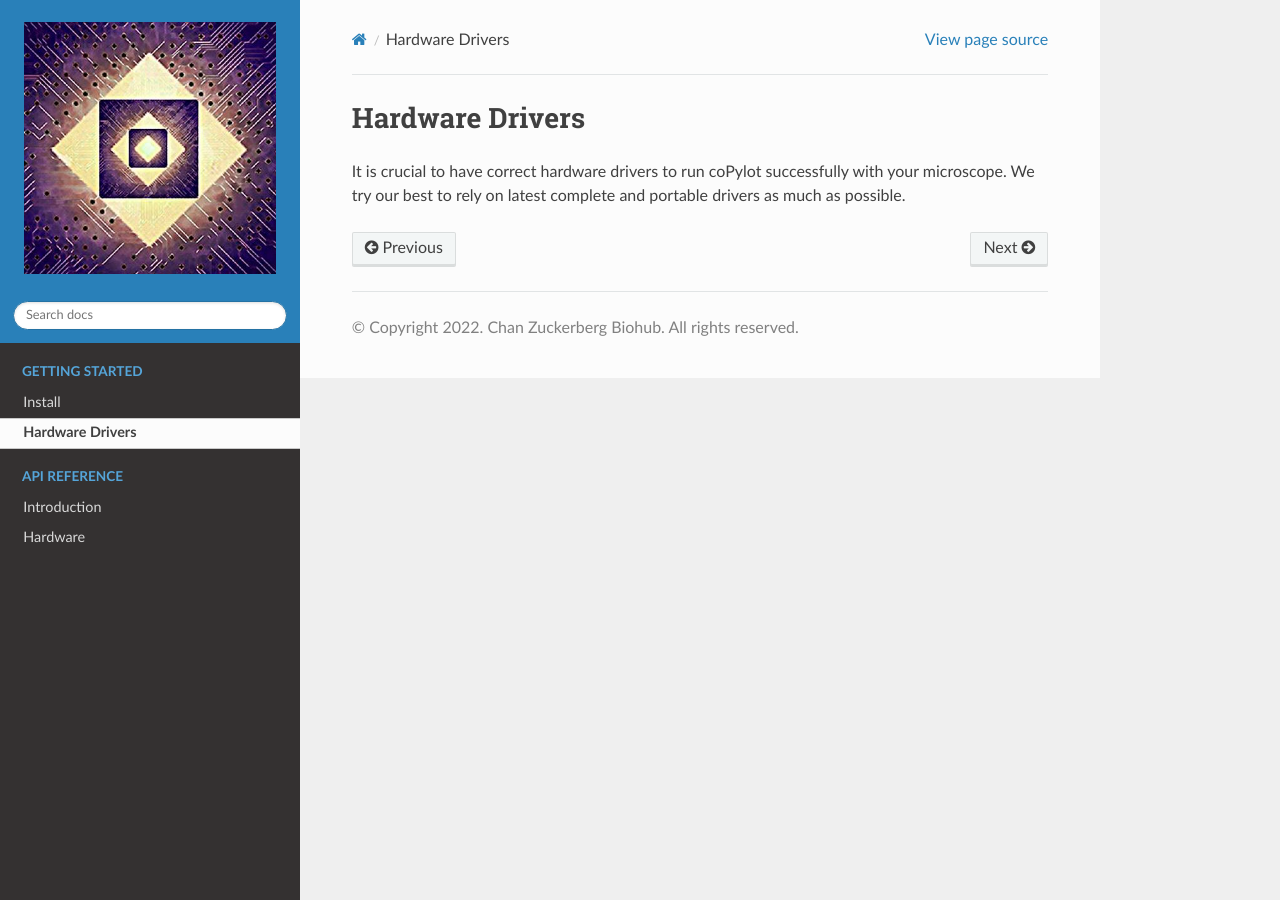
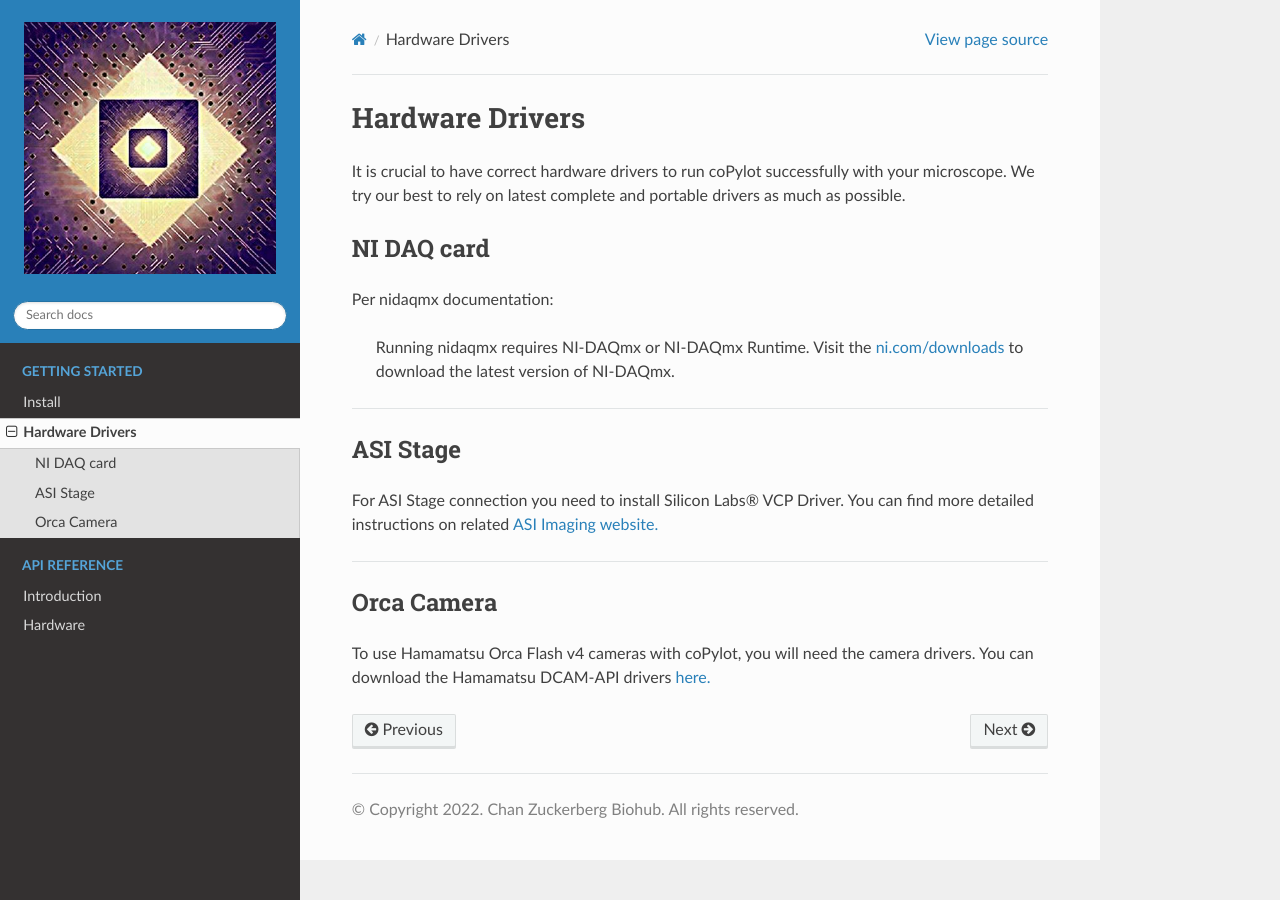
Before and after one commit to czbiohub-sf/coPylot, a Sphinx documentation site: the page built from docs/source/getting_started/hardware_drivers.rst, in a window 1280 px wide. Built offline with Sphinx 7.4.7 and the Read the Docs theme 2.0.0, drawn with Linux system fonts in a browser that asks for light colours.

Commit message:
implemented

```diff
--- a/docs/source/getting_started/hardware_drivers.rst
+++ b/docs/source/getting_started/hardware_drivers.rst
@@ -5,3 +5,30 @@ Hardware Drivers
 It is crucial to have correct hardware drivers to run coPylot
 successfully with your microscope. We try our best to rely on
 latest complete and portable drivers as much as possible.
+
+
+NI DAQ card
+~~~~~~~~~~~~~~~~~~
+
+Per nidaqmx documentation:
+
+    Running nidaqmx requires NI-DAQmx or NI-DAQmx Runtime.
+    Visit the `ni.com/downloads <https://ni.com/downloads>`_ to download the latest version of NI-DAQmx.
+
+--------------
+
+ASI Stage
+~~~~~~~~~~~~~~~~~~
+
+For ASI Stage connection you need to install Silicon Labs® VCP
+Driver. You can find more detailed instructions on related `ASI
+Imaging website. <https://www.asiimaging.com/support/downloads/usb-support-on-ms-2000-wk-controllers/>`_
+
+--------------
+
+Orca Camera
+~~~~~~~~~~~~~~~~~~
+
+To use Hamamatsu Orca Flash v4 cameras with coPylot, you will need
+the camera drivers. You can download the Hamamatsu DCAM-API drivers
+`here. <https://dcam-api.com/downloads/>`_
```
